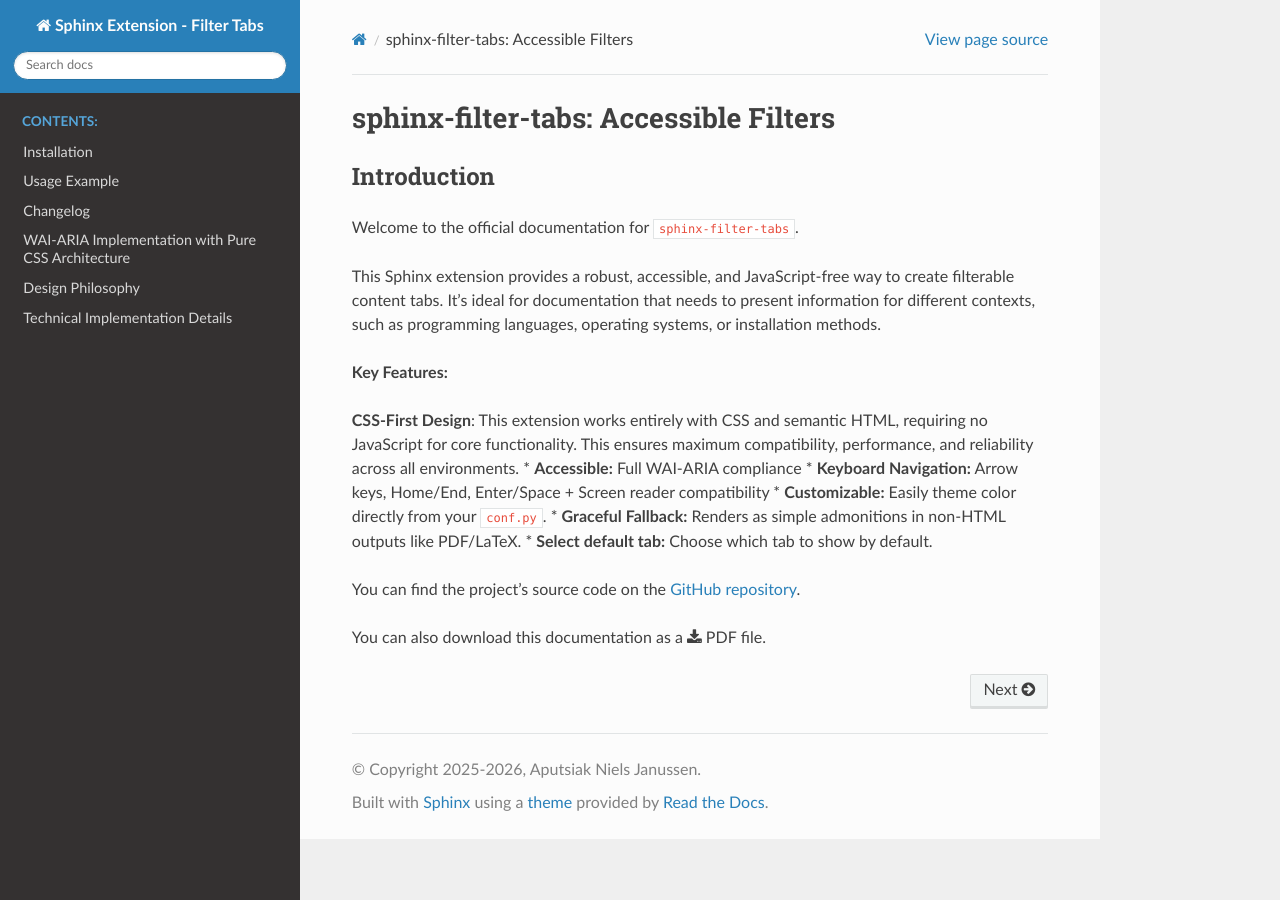
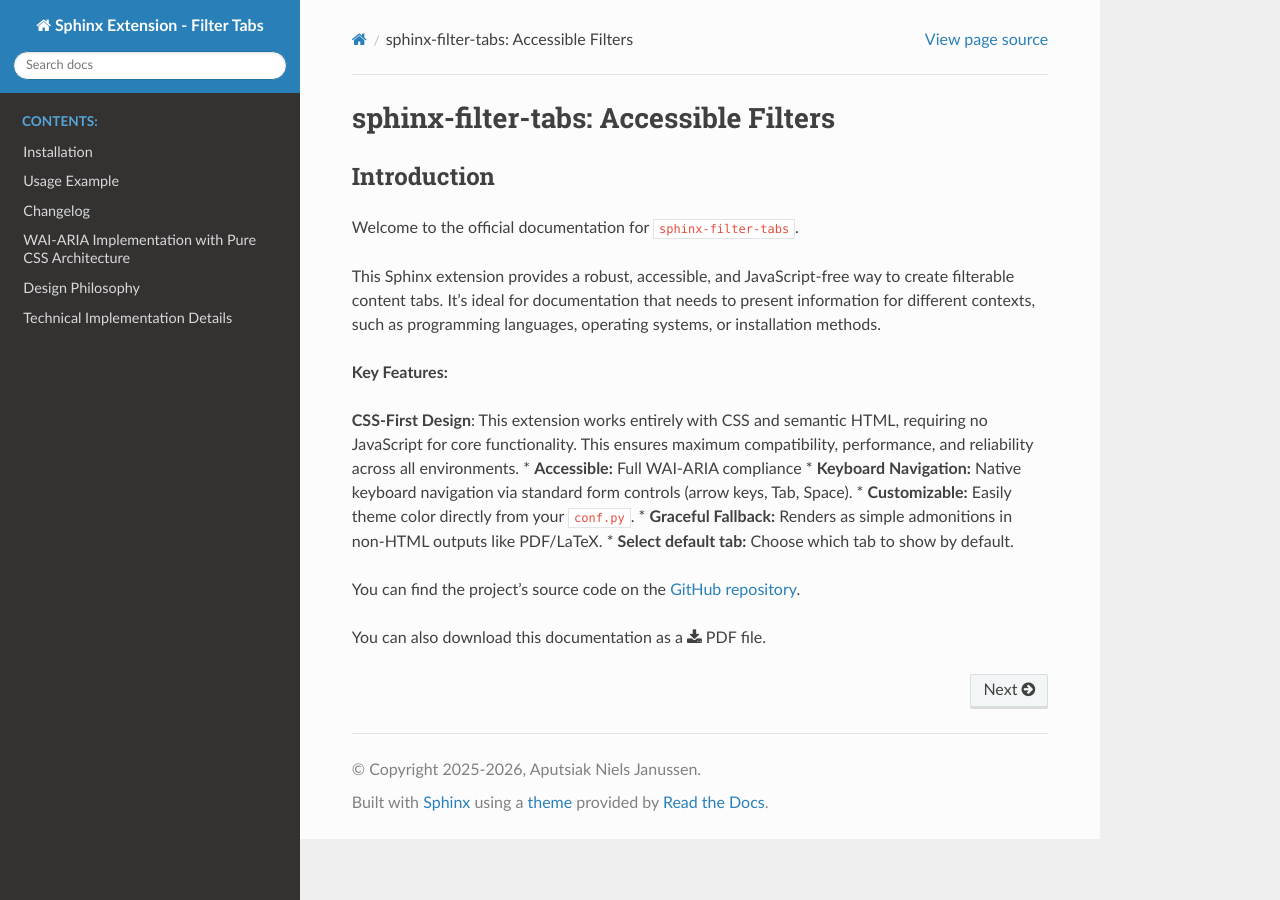
Before and after one commit to aputtu/sphinx-filter-tabs, a Sphinx documentation site: the page built from docs/index.rst, in a window 1280 px wide. Built offline with Sphinx 7.4.7 and the Read the Docs theme 3.1.0, drawn with Linux system fonts in a browser that asks for light colours.

Commit message:
chore: no js means native keybord nav

```diff
--- a/docs/index.rst
+++ b/docs/index.rst
@@ -33,7 +33,7 @@ This Sphinx extension provides a robust, accessible, and JavaScript-free way to
 requiring no JavaScript for core functionality. This ensures maximum compatibility,
 performance, and reliability across all environments.
 * **Accessible:** Full WAI-ARIA compliance
-* **Keyboard Navigation:** Arrow keys, Home/End, Enter/Space + Screen reader compatibility
+* **Keyboard Navigation:** Native keyboard navigation via standard form controls (arrow keys, Tab, Space).
 * **Customizable:** Easily theme color directly from your ``conf.py``.
 * **Graceful Fallback:** Renders as simple admonitions in non-HTML outputs like PDF/LaTeX.
 * **Select default tab:** Choose which tab to show by default.
```
